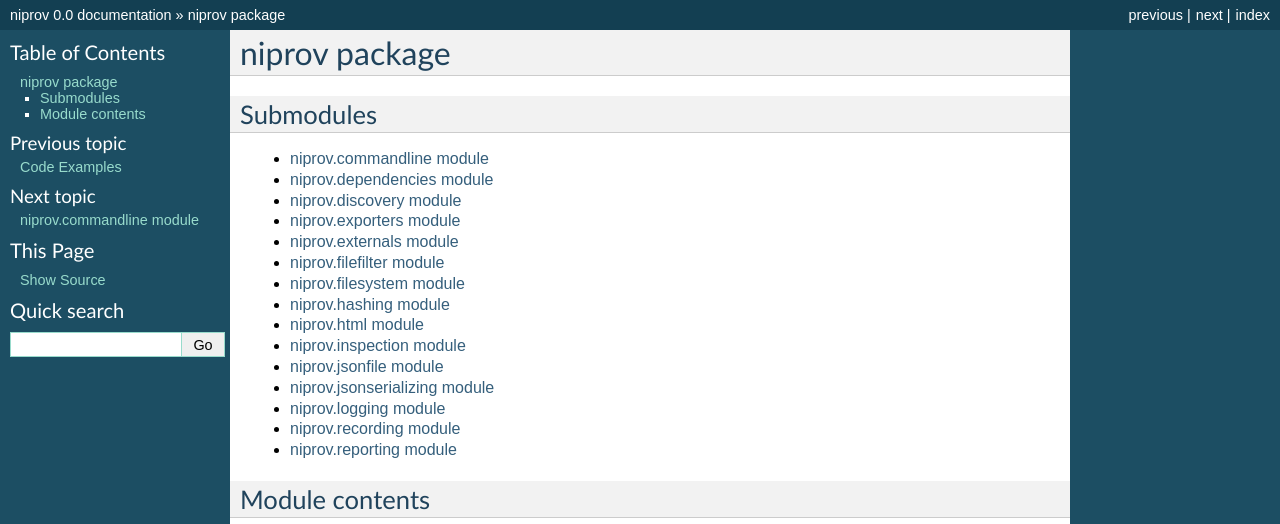
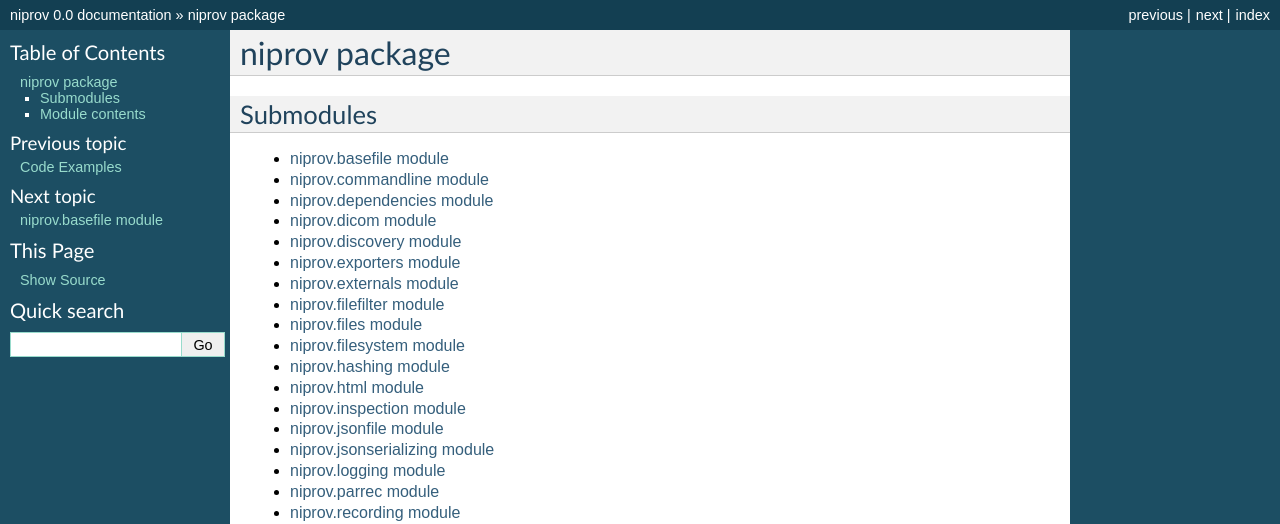
Before and after one commit to JasperVanDenBosch/niprov, a Sphinx documentation site: the page built from docs/source/niprov.rst, in a window 1280 px wide, cut to the strip 0-524 px from the top of the page. Built offline with Sphinx 7.4.7, drawn with Linux system fonts in a browser that asks for light colours.

Commit message:
[docs] Added new classes to index.

```diff
--- a/docs/source/code-examples.rst
+++ b/docs/source/code-examples.rst
@@ -3,6 +3,7 @@ Code Examples
 
 Discover and retrieve provenance:
 ::
+
     import niprov
     niprov.discover('.')
     files = niprov.report(forSubject='John Doe')
--- a/docs/source/niprov.rst
+++ b/docs/source/niprov.rst
@@ -6,12 +6,15 @@ Submodules
 
 .. toctree::
 
+   niprov.basefile
    niprov.commandline
    niprov.dependencies
+   niprov.dicom
    niprov.discovery
    niprov.exporters
    niprov.externals
    niprov.filefilter
+   niprov.files
    niprov.filesystem
    niprov.hashing
    niprov.html
@@ -19,8 +22,13 @@ Submodules
    niprov.jsonfile
    niprov.jsonserializing
    niprov.logging
+   niprov.parrec
    niprov.recording
    niprov.reporting
+
+
+
+
 
 Module contents
 ---------------
```
